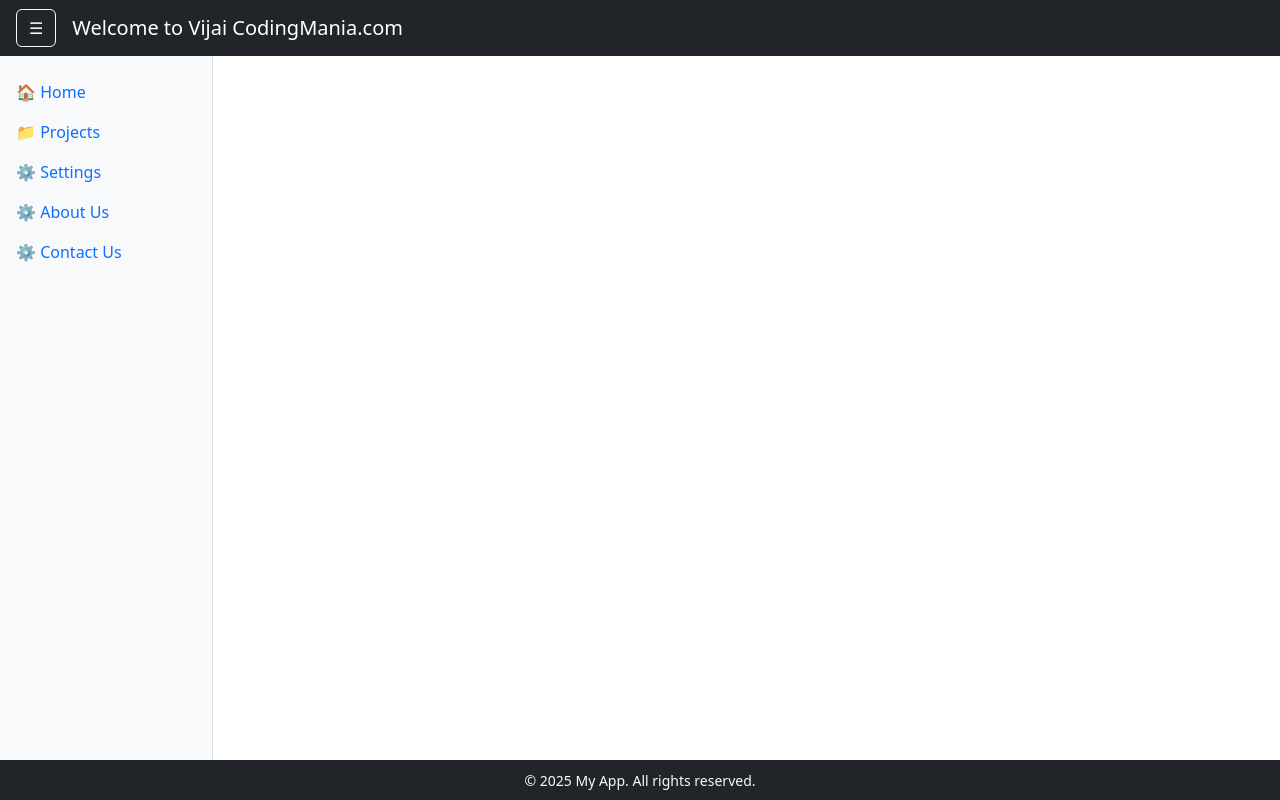
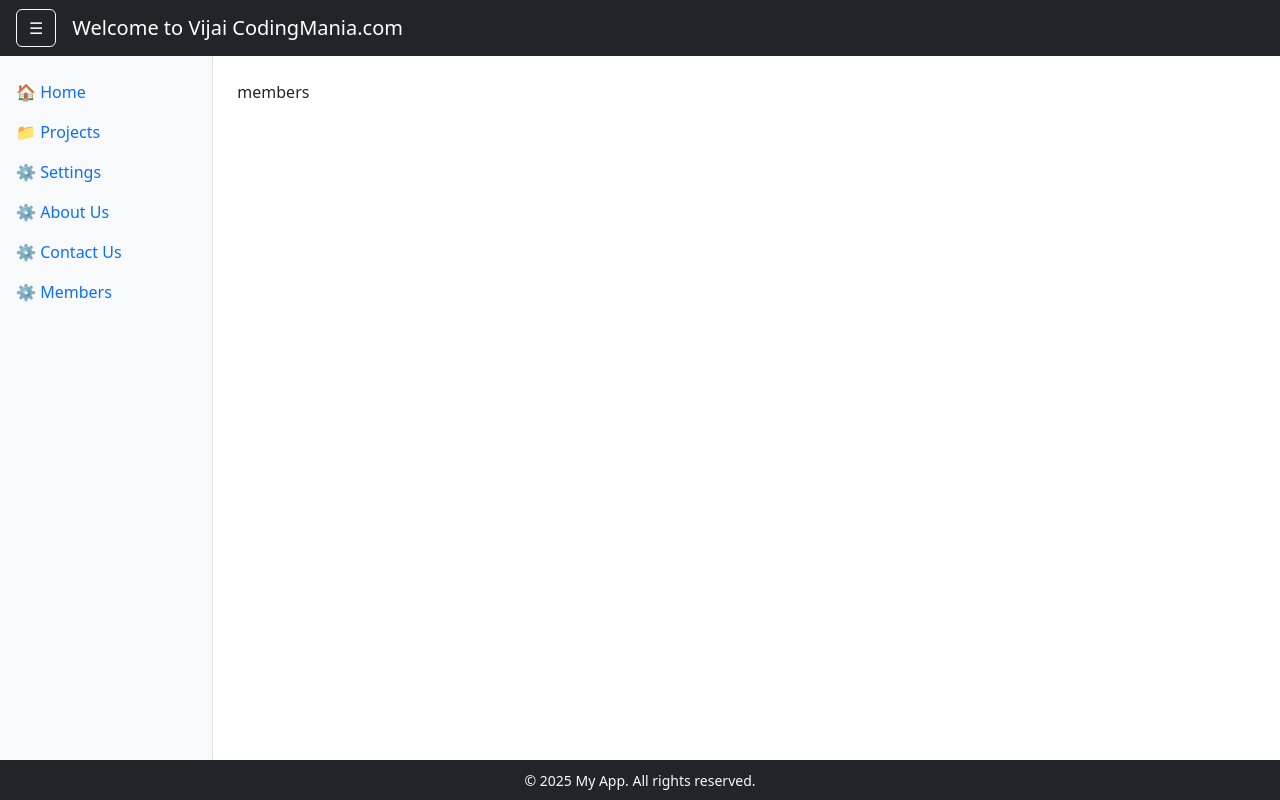
Before and after one commit to vijaiblogger/react_sample_codes, a React (Create React App) app: page /members in a window 1280 px wide. Built offline with nearby package versions, Linux system fonts and the light colour scheme.

Commit message:
Added new members pagr

```diff
--- a/src/App.js
+++ b/src/App.js
@@ -8,6 +8,7 @@ import Contact from './components/Contact';
 import Services from './components/Services';
 import Projects from './components/Projects';
 import Settings from './components/Settings';
+import Members from './components/Members';
 function App() {
   const [collapsed, setCollapsed] = useState(false);
   return (
@@ -40,6 +41,7 @@ function App() {
           <NavLink to="/settings" className="nav-link" activeClassName="active">⚙️ {collapsed ? '' : 'Settings'}</NavLink>
           <NavLink to="/aboutUs" className="nav-link" activeClassName="active">⚙️ {collapsed ? '' : 'About Us'}</NavLink>
           <NavLink to="/contactUs" className="nav-link" activeClassName="active">⚙️ {collapsed ? '' : 'Contact Us'}</NavLink>
+          <NavLink to="/members" className="nav-link" activeClassName="active">⚙️ {collapsed ? '' : 'Members'}</NavLink>
         </Nav>
           </Col>
           {/* Main Content */}
@@ -50,6 +52,7 @@ function App() {
             <Route path="/settings" element={<Settings />} />
              <Route path="/contactUs" element={<Contact />} />
               <Route path="/aboutUs" element={<About />} />
+              <Route path="/members" element={<Members />} />
           </Routes>
           </Col>
         </Row>
--- a/src/components/About.js
+++ b/src/components/About.js
@@ -7,7 +7,7 @@ export default function About() {
     <div class="container">
       <div class="row align-items-center">
         <div class="col-md-6">
-          <img src="/pexels-pixabay-220769.jpg"  style={{width:"600px" , height:"300px"}} class="img-fluid rounded" alt="About Image"></img>
+          <img src="/pexels-pixabay-220769.jpg"  style={{width:"600px" , height:"180px"}} class="img-fluid rounded" alt="About Image"></img>
         </div>
         <div class="col-md-6">
           <h2>Our Mission</h2>
--- a/src/components/Home.js
+++ b/src/components/Home.js
@@ -43,7 +43,7 @@ export default function Home() {
           <h2 className="text-center mb-4">About Us</h2>
           <div className="row align-items-center">
             <div className="col-md-6">
-              <img src="/pexels-high-rollick-studio-553091901-16845100.jpg" style={{width:"500px", height:"300px"}} alt="About" className="img-fluid rounded" />
+              <img src="/pexels-high-rollick-studio-553091901-16845100.jpg" style={{width:"500px", height:"187px"}} alt="About" className="img-fluid rounded" />
             </div>
             <div className="col-md-6">
               <p>We are a team of developers and designers passionate about building high-quality websites with modern technologies. Our mission is to simplify web development through elegant and reusable components.</p>
--- /dev/null
+++ b/src/components/Members.js
@@ -0,0 +1,9 @@
+import React from 'react'
+
+export default function Members() {
+  return (
+    <div>
+      members
+    </div>
+  )
+}
```
